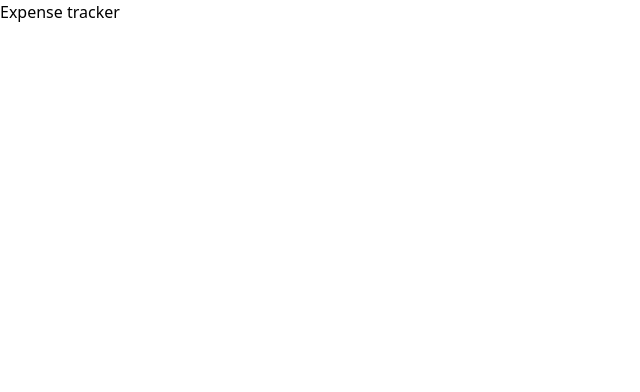
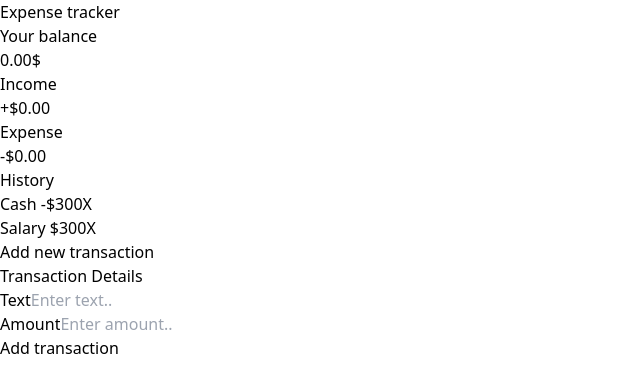
Before and after one commit to camilla-westin/ExpenseTrackerVue, a Vue app: page / in a window 1280 px wide. Shown: the top 392 px of the page, without its empty margins (0-640 px from the left). Built offline with nearby package versions, Linux system fonts and the light colour scheme.

Commit message:
Mockup html

```diff
--- a/src/App.vue
+++ b/src/App.vue
@@ -1,7 +1,17 @@
 <script setup>
 import Header from "@/components/Header.vue";
+import Balance from "@/components/Balance.vue";
+import IncomeExpenses from "@/components/IncomeExpenses.vue";
+import TransactionsList from "@/components/TransactionList.vue";
+import AddTransaction from "@/components/AddTransaction.vue";
 </script>
 
 <template>
   <Header />
+  <main>
+    <Balance />
+    <IncomeExpenses />
+    <TransactionsList />
+    <AddTransaction />
+  </main>
 </template>
--- a/src/components/AddTransaction.vue
+++ b/src/components/AddTransaction.vue
@@ -0,0 +1,27 @@
+<template>
+  <h2>Add new transaction</h2>
+  <form id="form">
+    <fieldset>
+      <legend>Transaction Details</legend>
+      <div>
+        <label for="text">Text</label>
+        <input
+          type="text"
+          id="text"
+          placeholder="Enter text.."
+          aria-labelledby="text"
+        />
+      </div>
+      <div>
+        <label for="amount">Amount</label>
+        <input
+          type="text"
+          id="amount"
+          placeholder="Enter amount.."
+          aria-labelledby="amount"
+        />
+      </div>
+    </fieldset>
+    <button type="submit" aria-label="Add transaction">Add transaction</button>
+  </form>
+</template>
--- a/src/components/Balance.vue
+++ b/src/components/Balance.vue
@@ -0,0 +1,4 @@
+<template>
+  <h2>Your balance</h2>
+  <p>0.00$</p>
+</template>
--- a/src/components/IncomeExpenses.vue
+++ b/src/components/IncomeExpenses.vue
@@ -0,0 +1,12 @@
+<template>
+  <div>
+    <div>
+      <h3>Income</h3>
+      <p id="money-plus" class="money plus">+$0.00</p>
+    </div>
+    <div>
+      <h3>Expense</h3>
+      <p id="money-minus" class="money minus">-$0.00</p>
+    </div>
+  </div>
+</template>
--- a/src/components/TransactionList.vue
+++ b/src/components/TransactionList.vue
@@ -0,0 +1,13 @@
+<template>
+  <h2>History</h2>
+  <ul id="list">
+    <li class="minus">
+      Cash <span>-$300</span>
+      <button>X</button>
+    </li>
+    <li class="plus">
+      Salary <span>$300</span>
+      <button>X</button>
+    </li>
+  </ul>
+</template>
```
